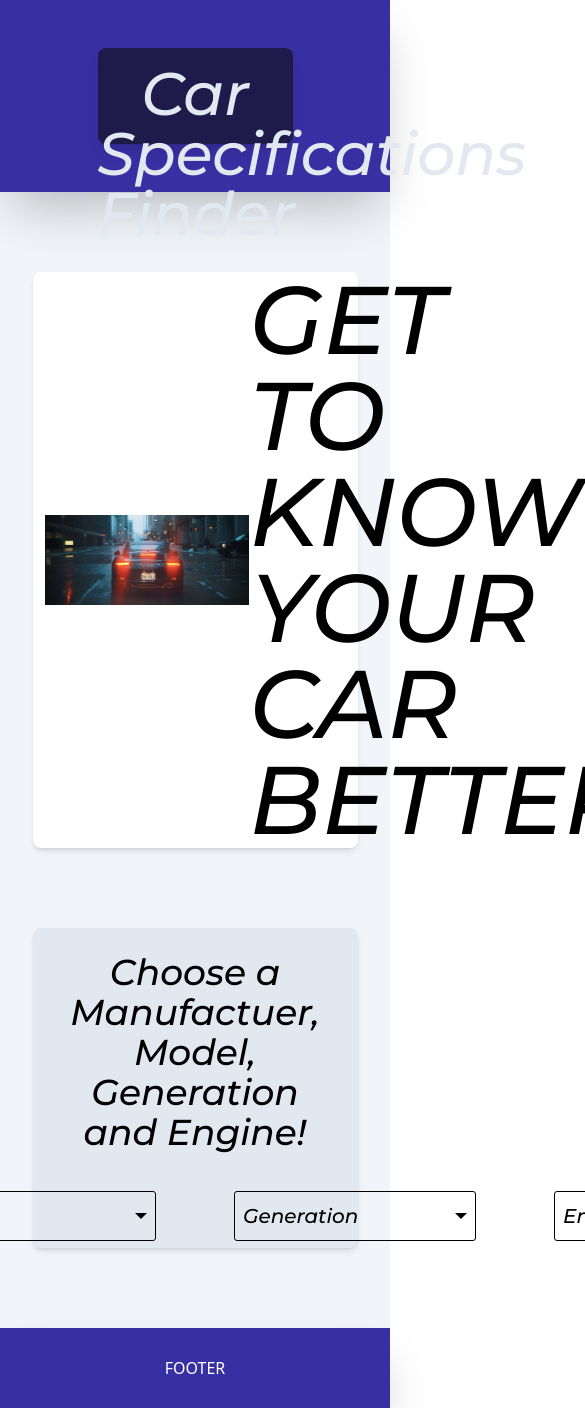
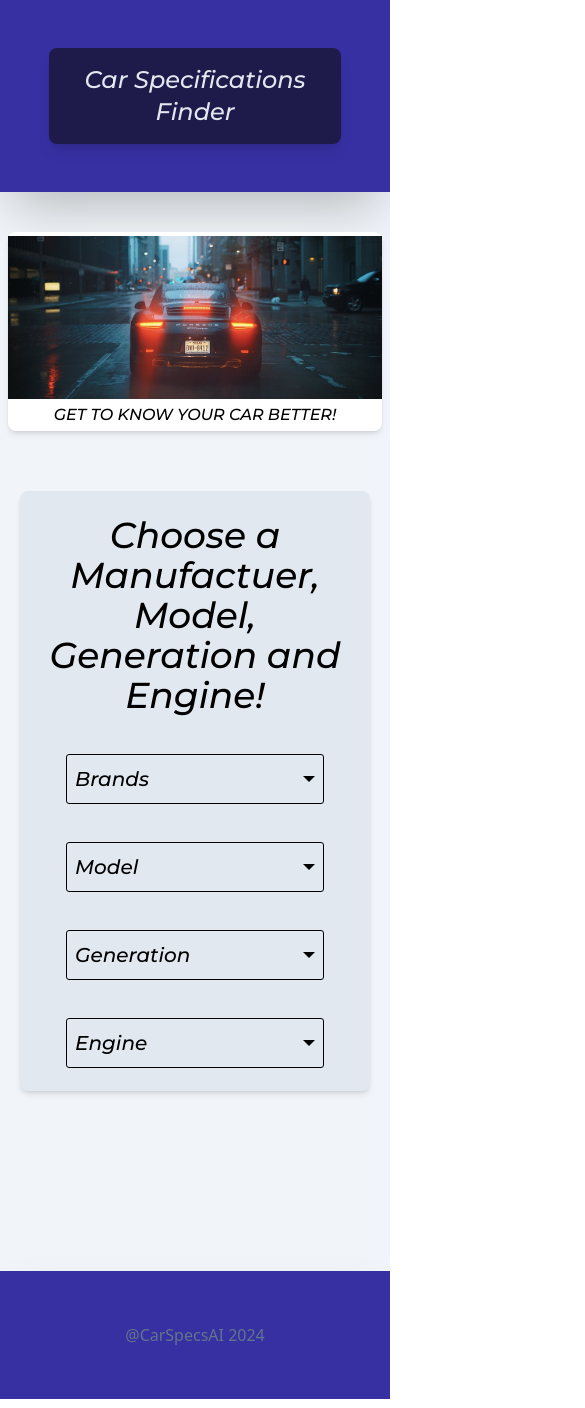
Before and after one commit to Sebastian4090/CarSpecsFinderAI, a React (Vite) app: page / in a window 390 px wide. Shown: the top 1408 px of the page, 585 px wide, since content can reach past the window. Built offline with nearby package versions, Linux system fonts and the light colour scheme; no server answers.

Commit message:
added routing + improved site overall responsivity

```diff
--- a/src/Components/Banner/Banner.tsx
+++ b/src/Components/Banner/Banner.tsx
@@ -1,12 +1,13 @@
-
 const Banner = () => {
-    return (
-        <div className="w-full flex justify-center items-center bg-indigo-800 h-48 shadow-2xl">
-            <div className="w-1/2 h-24 bg-indigo-950 rounded-lg shadow-lg">
-                <h1 className="flex-auto text-6xl font-primary text-slate-200 text-center pt-4">Car Specifications Finder</h1>
-            </div>
-        </div>
-    )
-}
+  return (
+    <div className="w-full flex justify-center items-center bg-indigo-800 h-48 shadow-2xl select-none">
+      <div className="w-9/12 sm:w-8/12 lg:w-1/2 h-24 bg-indigo-950 rounded-lg shadow-lg flex items-center">
+        <h1 className="flex-auto text-2xl sm:text-4xl lg:text-4xl font-primary text-slate-200 text-center cursor-pointer">
+          Car Specifications Finder
+        </h1>
+      </div>
+    </div>
+  );
+};
 
 export default Banner;
--- /dev/null
+++ b/src/Components/CarHeader/CarHeader.tsx
@@ -0,0 +1,9 @@
+const CarHeader = () => {
+  return (
+    <div className="flex justify-center items-center font-sans w-full h-80 mb-20 text-center">
+      <h1>Car Data WORKS</h1>
+    </div>
+  );
+};
+
+export default CarHeader;
--- a/src/Components/Dropdown/Dropdown.tsx
+++ b/src/Components/Dropdown/Dropdown.tsx
@@ -43,7 +43,7 @@ const Dropdown = ({
 }: dropdownType) => {
   return (
     <div
-      className="absolute mt-[2px] max-h-64 overflow-y-scroll shadow-md border-gray-200 border-[1px] rounded-md"
+      className="absolute z-10 w-64 xl:w-60 mt-12 max-h-64 overflow-y-scroll shadow-md border-gray-200 rounded-b-md"
       id="dropdown"
     >
       {data
@@ -57,7 +57,7 @@ const Dropdown = ({
                   DataFetch ? DataFetch(element, nextState, ObjectId) : null;
                 }}
                 key={element}
-                className="h-12 w-60 p-2  border-gray-200 bg-white text-xl hover:bg-blue-500 cursor-pointer"
+                className="h-12 xl:h-16 p-2  border-gray-200 bg-white text-base hover:bg-blue-500 cursor-pointer active:bg-blue-900"
               >
                 {element}
               </div>
--- a/src/Components/Footer/Footer.tsx
+++ b/src/Components/Footer/Footer.tsx
@@ -1,7 +1,7 @@
 const Footer = () => {
   return (
-    <div className="w-full bottom-0 h-20 bg-indigo-800 flex justify-center items-center shadow-2xl">
-      <h1 className="text-white text-center">FOOTER</h1>
+    <div className="w-full bottom-0 h-32 bg-indigo-800 flex justify-center items-center shadow-2xl select-none">
+      <h1 className="text-slate-500 text-center">@CarSpecsAI 2024</h1>
     </div>
   );
 };
--- a/src/Components/Form/Form.tsx
+++ b/src/Components/Form/Form.tsx
@@ -1,4 +1,5 @@
 import { useEffect, useState, useRef, Dispatch } from "react";
+import { Link } from "react-router-dom";
 import downArrow from "./Img/down-arrow.svg";
 import Dropdown from "../Dropdown/Dropdown";
 
@@ -105,16 +106,16 @@ const Form = () => {
   };
 
   return (
-    <div className="flex justify-center font-sans w-full h-80 mb-20">
-      <div className="w-10/12 bg-slate-200 p-6 rounded-lg flex flex-col shadow-md">
+    <div className="flex justify-center font-sans h-full w-full mb-40">
+      <div className="w-full m-5 bg-slate-200 p-6 rounded-lg flex flex-col shadow-md">
         <div className="w-full">
           <h1 className="font-primary text-black text-4xl text-center">
             Choose a Manufactuer, Model, Generation and Engine!
           </h1>
         </div>
-        <div className="flex flex-row justify-center gap-x-20 pt-10">
+        <div className="flex flex-col xl:flex-row justify-center gap-x-20 gap-y-10 xl:gap-y-0 pt-10">
           <div
-            className="relative select-none"
+            className="relative select-none flex justify-center"
             id="dropdownButton"
             ref={dropNum === 1 ? dropRef : null}
           >
@@ -124,7 +125,7 @@ const Form = () => {
                 setDropNum(1);
               }}
               id="button"
-              className="h-12 w-60 text-black rounded-sm text-xl font-primary outline
+              className="h-12 w-64 xl:w-60 text-black rounded-sm text-xl font-primary outline
                             outline-1 flex justify-between p-2 items-center cursor-pointer"
             >
               {brand.name}
@@ -146,7 +147,7 @@ const Form = () => {
             ) : null}
           </div>
           <div
-            className="relative select-none"
+            className="relative select-none flex justify-center"
             id="dropdownButton"
             ref={dropNum === 2 ? dropRef : null}
           >
@@ -156,7 +157,7 @@ const Form = () => {
                 setDropNum(2);
               }}
               id="button"
-              className="h-12 w-60 text-black
+              className="h-12 w-64 xl:w-60 text-black
                         rounded-sm text-xl font-primary outline
                         outline-1 flex justify-between p-2 items-center cursor-pointer"
             >
@@ -179,7 +180,7 @@ const Form = () => {
             ) : null}
           </div>
           <div
-            className="relative select-none"
+            className="relative select-none flex justify-center"
             id="dropdownButton"
             ref={dropNum === 3 ? dropRef : null}
           >
@@ -189,7 +190,7 @@ const Form = () => {
                 setDropNum(3);
               }}
               id="button"
-              className="h-12 w-60 text-black
+              className="h-12 w-64 xl:w-60 text-black
                         rounded-sm text-xl font-primary outline
                         outline-1 flex justify-between p-2 items-center cursor-pointer"
             >
@@ -212,7 +213,7 @@ const Form = () => {
             ) : null}
           </div>
           <div
-            className="relative select-none"
+            className="relative select-none flex justify-center"
             id="dropdownButton"
             ref={dropNum === 4 ? dropRef : null}
           >
@@ -222,7 +223,7 @@ const Form = () => {
                 setDropNum(4);
               }}
               id="button"
-              className="h-12 w-60 text-black
+              className="h-12 w-64 xl:w-60 text-black
                         rounded-sm text-xl font-primary outline
                         outline-1 flex justify-between p-2 items-center cursor-pointer"
             >
@@ -244,13 +245,15 @@ const Form = () => {
           </div>
         </div>
         {engine.name !== "Engine" ? (
-          <div className="h-full flex justify-center items-end pb-2 pointer-events-none">
-            <div
-              className="w-5/12 bg-indigo-500 p-6 rounded-md shadow-md text-center
+          <div className="h-full flex justify-center items-end py-10 pointer-events-none">
+            <Link className="w-11/12 md:w-7/12 lg:w-5/12" to="/GetCar">
+              <div
+                className=" bg-indigo-500 p-6 rounded-md shadow-md text-center
                             cursor-pointer hover:bg-indigo-600 active:bg-indigo-700 active select-none pointer-events-auto"
-            >
-              <p className="font-primary text-4xl">GET SPECS</p>
-            </div>
+              >
+                <p className="font-primary text-4xl">GET SPECS</p>
+              </div>
+            </Link>
           </div>
         ) : null}
       </div>
--- a/src/Components/Label/Label.tsx
+++ b/src/Components/Label/Label.tsx
@@ -1,18 +1,24 @@
-import car from "./Img/car.jpg"
+import car from "./Img/car.jpg";
 
 const Label = () => {
-    return (
-        <div className="flex justify-center w-full h-2/4">
-            <div className="bg-white rounded-lg w-10/12 m-20 h-full flex flex-row items-center shadow-md">
-                <div className="w-4/6 h-full my-5 ml-3 flex items-center">
-                    <img className="w-full h-auto bg-contain bg-no-repeat bg-center" src={car} alt="car"></img>
-                </div>
-                <div className="w-2/6 h-auto hover:">
-                        <h1 className="text-black text-center text-8xl text-wrap font-primary">GET TO KNOW YOUR CAR BETTER!</h1>
-                </div>
-            </div>
+  return (
+    <div className="flex justify-center w-full h-5/6 select-none">
+      <div className="bg-white rounded-lg w-full m-2 my-10 lg:m-6 lg:my-16 xl:m-4 xl:my-20 h-full flex flex-col items-center shadow-md">
+        <div className="w-full h-full my-1 lg:my-5 flex items-center">
+          <img
+            className="w-full h-auto bg-contain bg-no-repeat bg-center"
+            src={car}
+            alt="car"
+          ></img>
         </div>
-    )
-}
+        <div className="w-full h-auto hover:">
+          <h1 className="text-black text-center text-base lg:text-wrap font-primary mb-1 md:mb-2 lg:mb-3 md:text-4xl lg:text-5xl">
+            GET TO KNOW YOUR CAR BETTER!
+          </h1>
+        </div>
+      </div>
+    </div>
+  );
+};
 
 export default Label;
--- a/src/Container/App.tsx
+++ b/src/Container/App.tsx
@@ -2,16 +2,30 @@ import Banner from "../Components/Banner/Banner";
 import Label from "../Components/Label/Label";
 import Form from "../Components/Form/Form";
 import Footer from "../Components/Footer/Footer";
+import CarHeader from "../Components/CarHeader/CarHeader";
+
 import { BrowserRouter as Router, Route, Routes } from "react-router-dom";
 
 function App() {
   return (
+    <Router>
       <div className="bg-slate-100 h-full">
         <Banner />
+        <Routes>
+          <Route
+            path="/"
+            element={
+              <>
                 <Label />
                 <Form />
+              </>
+            }
+          ></Route>
+          <Route path="/GetCar" element={<CarHeader />}></Route>
+        </Routes>
         <Footer />
       </div>
+    </Router>
   );
 }
 
```
Lines whose indentation alone changed are shown as unchanged.
